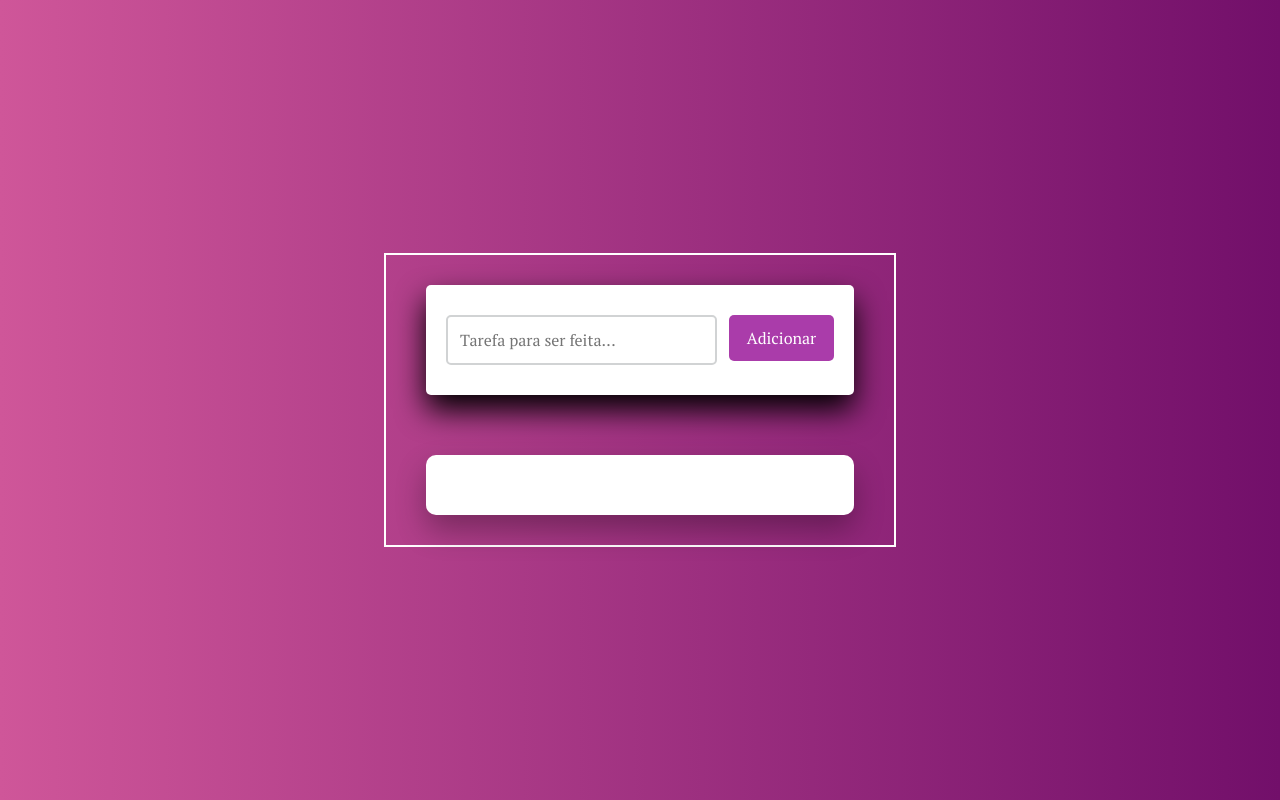
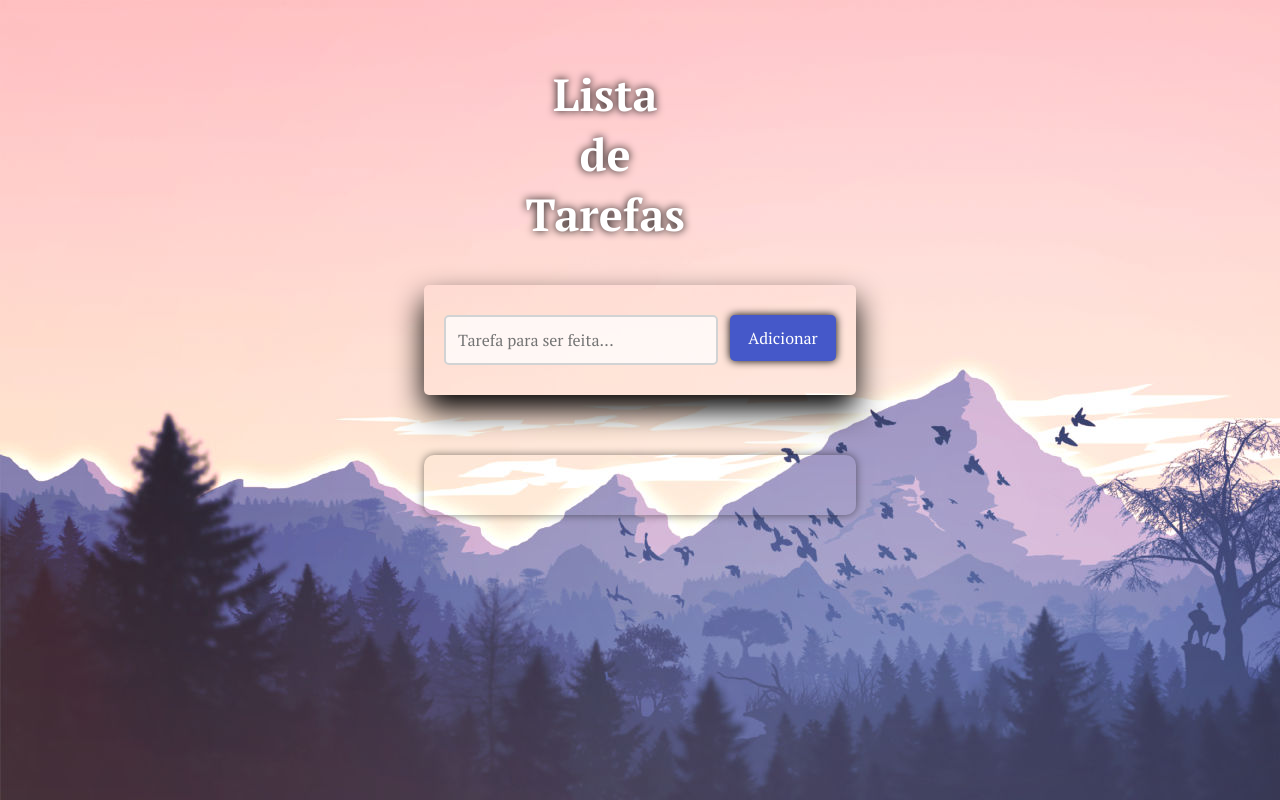
Before and after one commit to wallacepaiva/Lista-de-tarefas, a plain HTML site: page index.html in a window 1280 px wide. Drawn offline with Linux system fonts and the light colour scheme.

Commit message:
Projeto Lista de Tarefas

```diff
--- a/index.html
+++ b/index.html
@@ -5,6 +5,7 @@
     <meta http-equiv="X-UA-Compatible" content="IE=edge" />
     <meta name="viewport" content="width=device-width, initial-scale=1.0" />
     <title>Lista de Tarefas</title>
+    <link rel="shortcut icon" href="favIcon.png" type="image/x-icon" />
     <link rel="preconnect" href="https://fonts.googleapis.com" />
     <link rel="preconnect" href="https://fonts.gstatic.com" crossorigin />
     <link
@@ -14,6 +15,10 @@
     <link rel="stylesheet" href="styles.css" />
   </head>
   <body>
+    <div>
+      <h1>Lista <br />de <br />Tarefas</h1>
+    </div>
+
     <div class="container">
       <div class="new-task-container">
         <input
--- a/styles.css
+++ b/styles.css
@@ -7,26 +7,39 @@
 
 body {
   height: 100vh;
-  background: linear-gradient(
+  background-image: url(backgroundImg.jpg);
+  background-repeat: no-repeat;
+  /* background: linear-gradient(
     90deg,
     rgb(207, 86, 153) 0%,
     rgb(114, 15, 106) 100%
-  );
+  );*/
   display: flex;
   align-items: center;
   justify-content: center;
 }
 
+h1 {
+  font-size: 45px;
+  margin: 0;
+  padding: 0;
+  text-align: center;
+  position: absolute;
+  top: 8%;
+  right: 46.5%;
+  color: white;
+  text-shadow: 0px 0 8px rgb(0, 0, 0);
+}
+
 /* caixa ao redor do adicionar */
 .container {
-  border: 2px solid #fff;
   padding: 30px 40px;
   width: 40%;
   min-width: 500px;
 }
 /* Caixa Branca */
 .new-task-container {
-  background-color: #fff;
+  background-color: transparent;
   padding: 30px 20px;
   border-radius: 5px;
   box-shadow: 0 15px 30px rgb(0, 0, 0.3);
@@ -35,6 +48,7 @@ body {
 /* Input */
 .new-task-container input {
   flex: 3;
+  background-color: rgba(255, 255, 255, 0.76);
   font-size: 1rem;
   border: 2px solid #d1d3d4;
   border-radius: 5px;
@@ -44,7 +58,7 @@ body {
 /* Cor ao redor do Input */
 .new-task-container input:focus {
   outline: none;
-  border-color: rgb(170, 60, 170);
+  border-color: rgb(69, 88, 201);
 }
 
 /* Botão de adicionar */
@@ -55,8 +69,9 @@ body {
   height: 100%;
   font-size: 1rem;
   border: none;
-  background-color: rgb(170, 60, 170);
+  background-color: rgb(69, 88, 201);
   color: rgb(255, 255, 255);
+  box-shadow: 0px 0px 8px rgb(0, 0, 0);
   padding: 12px;
   margin-left: 12px;
   cursor: pointer;
@@ -64,24 +79,28 @@ body {
 
 /* Caixa das tarefas */
 .tasks-container {
-  background-color: #fff;
+  background-color: transparent;
+  color: #fff;
+  font-size: 20px;
   padding: 30px 20px;
   margin-top: 60px;
   border-radius: 10px;
-  box-shadow: 0 15px 30px rgba(0, 0, 0, 0.3);
+  box-shadow: 0px 0px 8px rgba(0, 0, 0, 0.5);
   width: 100%;
 }
 
 .task-item {
   display: flex;
   justify-content: space-between;
+  text-shadow: 4px 0 5px rgb(0, 0, 0);
   align-items: center;
   margin-bottom: 6px;
   margin-top: 6px;
 }
 
 .task-item i {
-  background-color: rgb(170, 60, 170);
+  background-color: rgb(69, 88, 201);
+  box-shadow: 0px 0 8px rgb(0, 0, 0);
   color: #fff;
   padding: 12px;
   border-radius: 6px;
```
Also changed, not shown: backgroundImg.jpg (added), favIcon.png (added).
